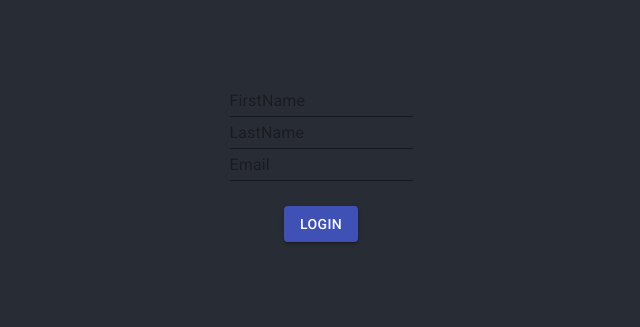
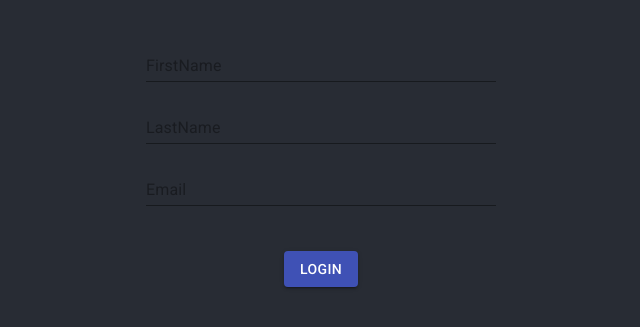
Before and after one commit to amalshehu/react-typescript-material, a React (Create React App) app: page / in a window 1280 px wide. Shown: the part 249-576 px from the top of the page, without its empty margins (319-959 px from the left). Built offline with nearby package versions, Linux system fonts and the light colour scheme.

Commit message:
Add styles to input box

```diff
--- a/src/InputField.tsx
+++ b/src/InputField.tsx
@@ -1,11 +1,25 @@
 import * as React from 'react';
 import { FieldProps } from 'formik';
 import TextField from '@material-ui/core/TextField';
+import { makeStyles } from '@material-ui/core/styles';
 
 interface Props extends FieldProps {
   placeholder: string;
 }
-
+const useStyles = makeStyles({
+  inputBox: {
+    minWidth: 350,
+    'margin-bottom': '20px',
+    'margin-top': '10px'
+  }
+});
 export const InputField: React.FC<Props> = ({ placeholder, field }) => {
-  return <TextField placeholder={placeholder} {...field}></TextField>;
+  const classes = useStyles();
+  return (
+    <TextField
+      className={classes.inputBox}
+      placeholder={placeholder}
+      {...field}
+    ></TextField>
+  );
 };
```
